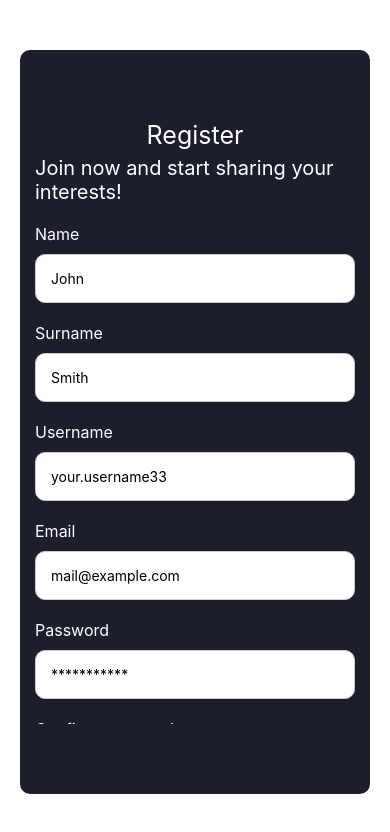
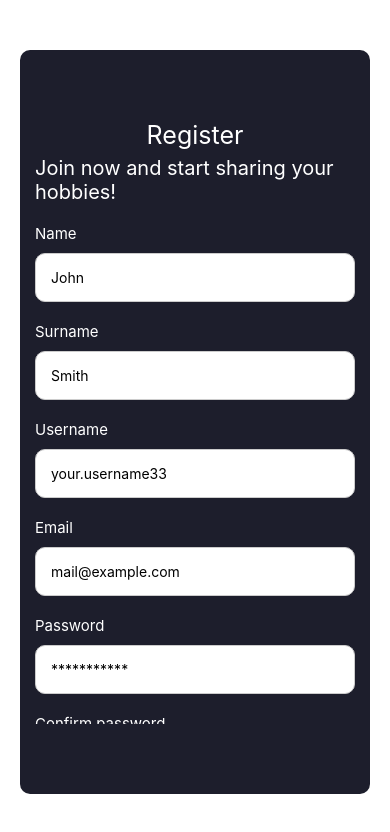
Before and after one commit to lordjnux/frontend-hobbify, a React Native app: screen / in a window 390 px wide. Shown: the top 832 px of the page. Built offline with nearby package versions, Linux system fonts and the light colour scheme.

Commit message:
Agregar opción para ir a login

```diff
--- a/src/screens/Register.js
+++ b/src/screens/Register.js
@@ -20,7 +20,7 @@ const Register = () => {
 
        <View style={styles.form}>
         <Text style={[styles.text, styles.title]}>Register</Text>
-        <Text style={[styles.text, styles.description]}>Join now and start sharing your interests!</Text>
+        <Text style={[styles.text, styles.description]}>Join now and start sharing your hobbies!</Text>
             <View style={styles.formSection}>
                 <Text style={styles.text}>Name</Text>
                 <TextInput
@@ -87,6 +87,12 @@ const Register = () => {
             <TouchableOpacity style={styles.button} onPress={handleSubmit}>
                 <Text style={styles.buttonText}>Submit</Text>
             </TouchableOpacity>
+            <Text style={styles.text}>
+                    Already have an account? {" "}
+                        <TouchableOpacity onPress={() => console.log("Navigate to login screen")}>
+                            <Text style={styles.linkText}>Login here</Text>
+                        </TouchableOpacity>
+                            </Text>
        </View>
         </ScrollView>
      )}
@@ -125,7 +131,7 @@ const styles = StyleSheet.create({
     },
     text: {
         color: 'white',
-        fontSize: 16
+        fontSize: 15
     },
     title: {
         alignSelf: 'center',
@@ -145,6 +151,11 @@ const styles = StyleSheet.create({
         color: 'white',
         alignSelf: 'center',
         padding: 15,
+    },
+    linkText: {
+        textDecorationLine: 'underline',
+        fontSize:15,
+        color: '#7E78D2'
     }
 })
 
```
